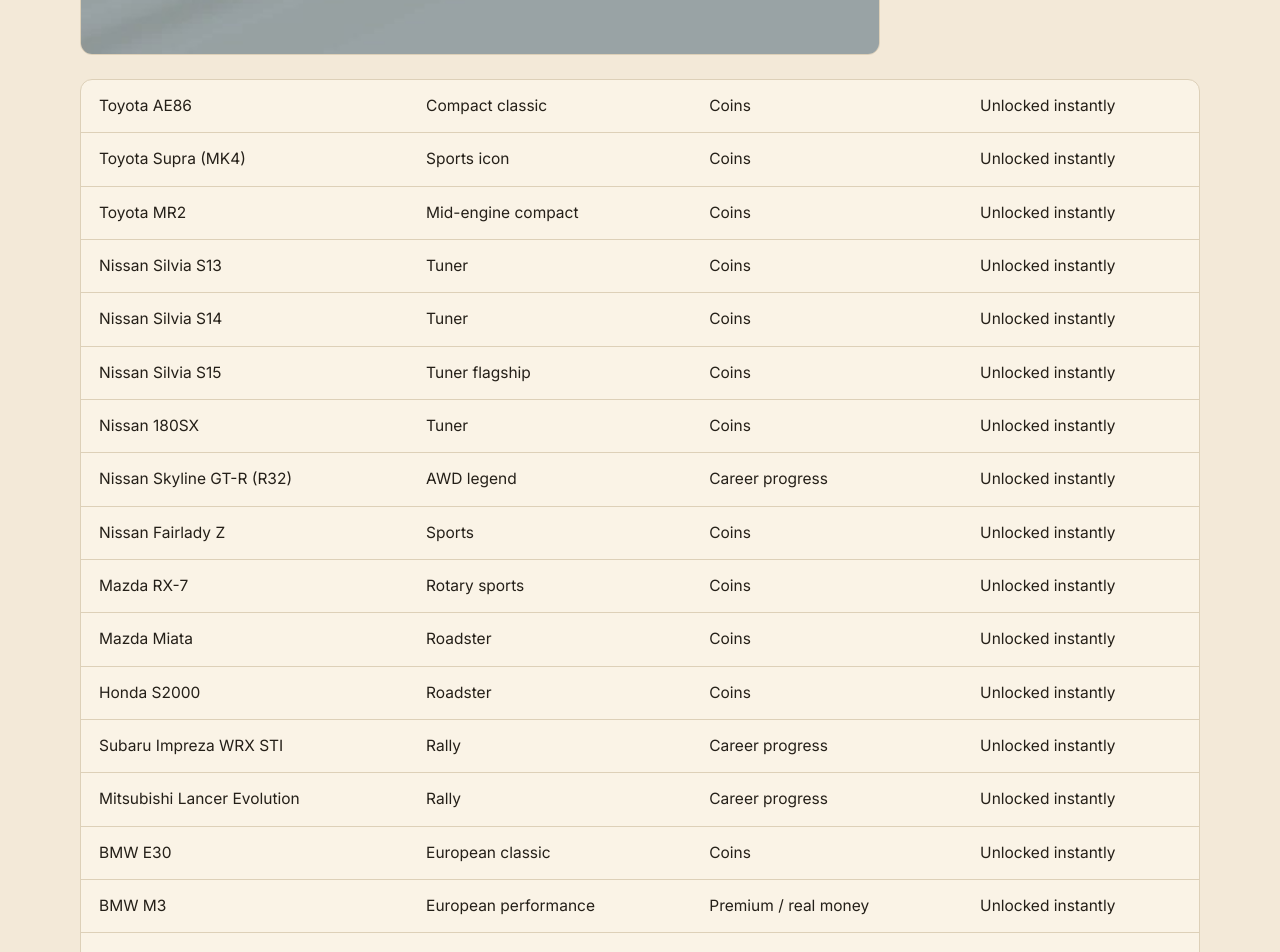
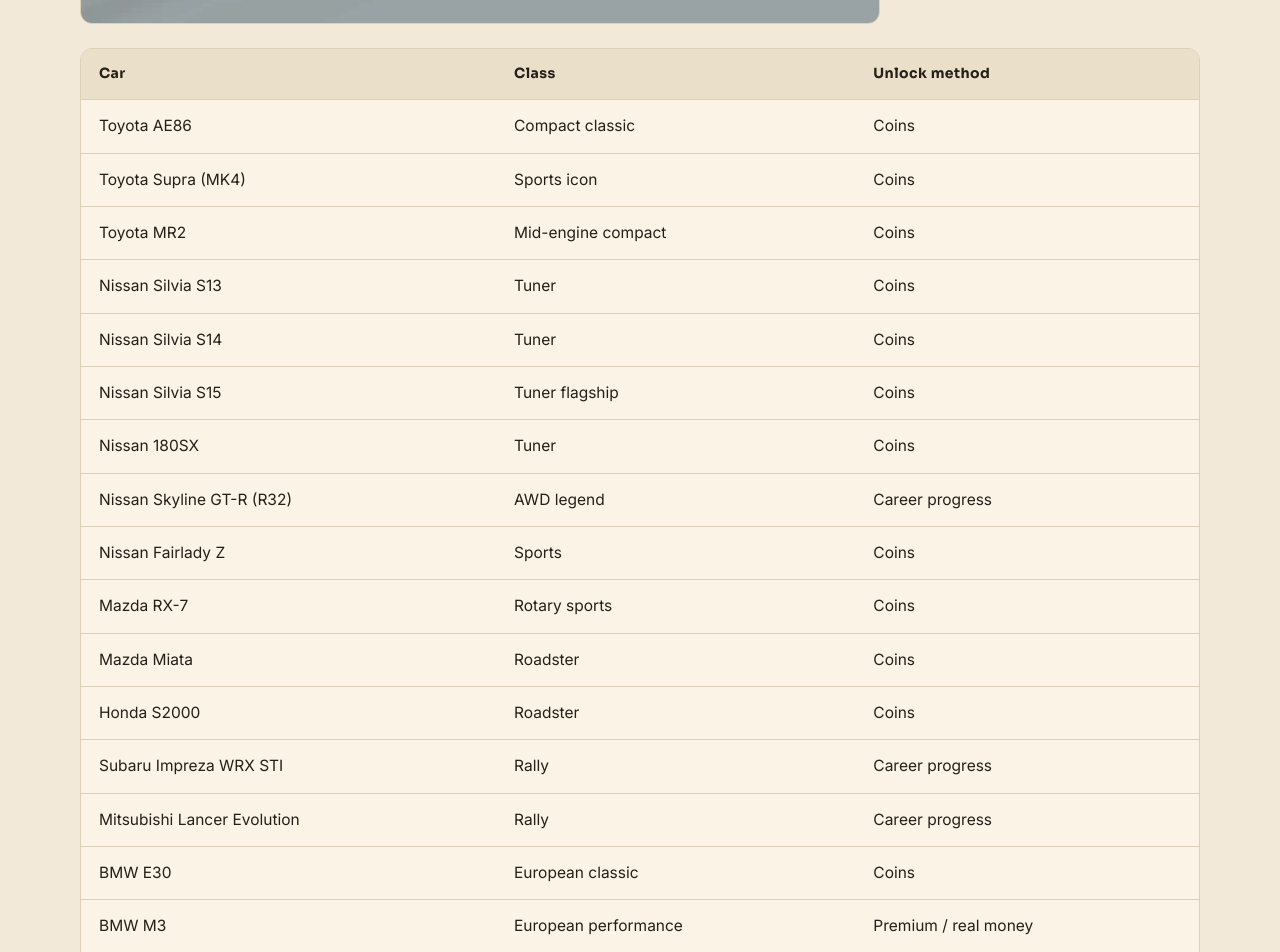
Before and after one commit to blog-id/frlegendsapk-nextjs, a Next.js app: page /fr-legends-cars-list in a window 1280 px wide. Shown: the part 1300-2252 px from the top of the page. Built offline with nearby package versions, Linux system fonts and the light colour scheme.

Commit message:
Correct FR Legends car roster table after removing mod-focused column

```diff
--- a/app/fr-legends-cars-list/page.tsx
+++ b/app/fr-legends-cars-list/page.tsx
@@ -13,8 +13,8 @@ export default function FrLegendsCarsListPage() {
       slug="fr-legends-cars-list"
       layout="sections"
       title="FR Legends Cars List, The Full Roster"
-      lede="Over 30 cars, from the humble AE86 to the premium 911 GT3. Here is the complete roster, how each car is unlocked in the original game, and what the mod changes about all of it."
-      metaLine="Last updated: <strong>September 10, 2026</strong>, Version <strong>0.4.8</strong>"
+      lede="Explore the FR Legends car roster, learn how vehicles are unlocked through normal progression, and compare the handling traits that may help you choose a car."
+      metaLine="Guide reviewed: <strong>November 23, 2026</strong>"
       asSection={false}
     >
       <section className="section">
@@ -35,122 +35,125 @@ export default function FrLegendsCarsListPage() {
           <div className="table-wrap">
             <table>
               <caption className="visually-hidden">
-                The full FR Legends car roster with class, original unlock
-                method, and mod status
+                FR Legends cars, their vehicle class and the normal unlock method
               </caption>
               <thead>
-
+                <tr>
+                  <th scope="col">Car</th>
+                  <th scope="col">Class</th>
+                  <th scope="col">Unlock method</th>
+                </tr>
               </thead>
               <tbody>
                 <tr>
                   <td>Toyota AE86</td>
                   <td>Compact classic</td>
                   <td>Coins</td>
-                  <td>Unlocked instantly</td>
+
                 </tr>
                 <tr>
                   <td>Toyota Supra (MK4)</td>
                   <td>Sports icon</td>
                   <td>Coins</td>
-                  <td>Unlocked instantly</td>
+
                 </tr>
 
                 <tr>
                   <td>Toyota MR2</td>
                   <td>Mid-engine compact</td>
                   <td>Coins</td>
-                  <td>Unlocked instantly</td>
+
                 </tr>
                 <tr>
                   <td>Nissan Silvia S13</td>
                   <td>Tuner</td>
                   <td>Coins</td>
-                  <td>Unlocked instantly</td>
+
                 </tr>
                 <tr>
                   <td>Nissan Silvia S14</td>
                   <td>Tuner</td>
                   <td>Coins</td>
-                  <td>Unlocked instantly</td>
+
                 </tr>
                 <tr>
                   <td>Nissan Silvia S15</td>
                   <td>Tuner flagship</td>
                   <td>Coins</td>
-                  <td>Unlocked instantly</td>
+
                 </tr>
                 <tr>
                   <td>Nissan 180SX</td>
                   <td>Tuner</td>
                   <td>Coins</td>
-                  <td>Unlocked instantly</td>
+
                 </tr>
                 <tr>
                   <td>Nissan Skyline GT-R (R32)</td>
                   <td>AWD legend</td>
                   <td>Career progress</td>
-                  <td>Unlocked instantly</td>
+
                 </tr>
                 <tr>
                   <td>Nissan Fairlady Z</td>
                   <td>Sports</td>
                   <td>Coins</td>
-                  <td>Unlocked instantly</td>
+
                 </tr>
                 <tr>
                   <td>Mazda RX-7</td>
                   <td>Rotary sports</td>
                   <td>Coins</td>
-                  <td>Unlocked instantly</td>
+
                 </tr>
                 <tr>
                   <td>Mazda Miata</td>
                   <td>Roadster</td>
                   <td>Coins</td>
-                  <td>Unlocked instantly</td>
+
                 </tr>
                 <tr>
                   <td>Honda S2000</td>
                   <td>Roadster</td>
                   <td>Coins</td>
-                  <td>Unlocked instantly</td>
+
                 </tr>
 
                 <tr>
                   <td>Subaru Impreza WRX STI</td>
                   <td>Rally</td>
                   <td>Career progress</td>
-                  <td>Unlocked instantly</td>
+
                 </tr>
                 <tr>
                   <td>Mitsubishi Lancer Evolution</td>
                   <td>Rally</td>
                   <td>Career progress</td>
-                  <td>Unlocked instantly</td>
+
                 </tr>
                 <tr>
                   <td>BMW E30</td>
                   <td>European classic</td>
                   <td>Coins</td>
-                  <td>Unlocked instantly</td>
+
                 </tr>
                 <tr>
                   <td>BMW M3</td>
                   <td>European performance</td>
                   <td>Premium / real money</td>
-                  <td>Unlocked instantly</td>
+
                 </tr>
                 <tr>
                   <td>Dodge Challenger</td>
                   <td>Muscle</td>
                   <td>Premium / real money</td>
-                  <td>Unlocked instantly</td>
+
                 </tr>
                 <tr>
                   <td>Porsche 911 GT3</td>
                   <td>Premium supercar</td>
                   <td>Premium / real money</td>
-                  <td>Unlocked instantly</td>
+
                 </tr>
               </tbody>
             </table>
```
